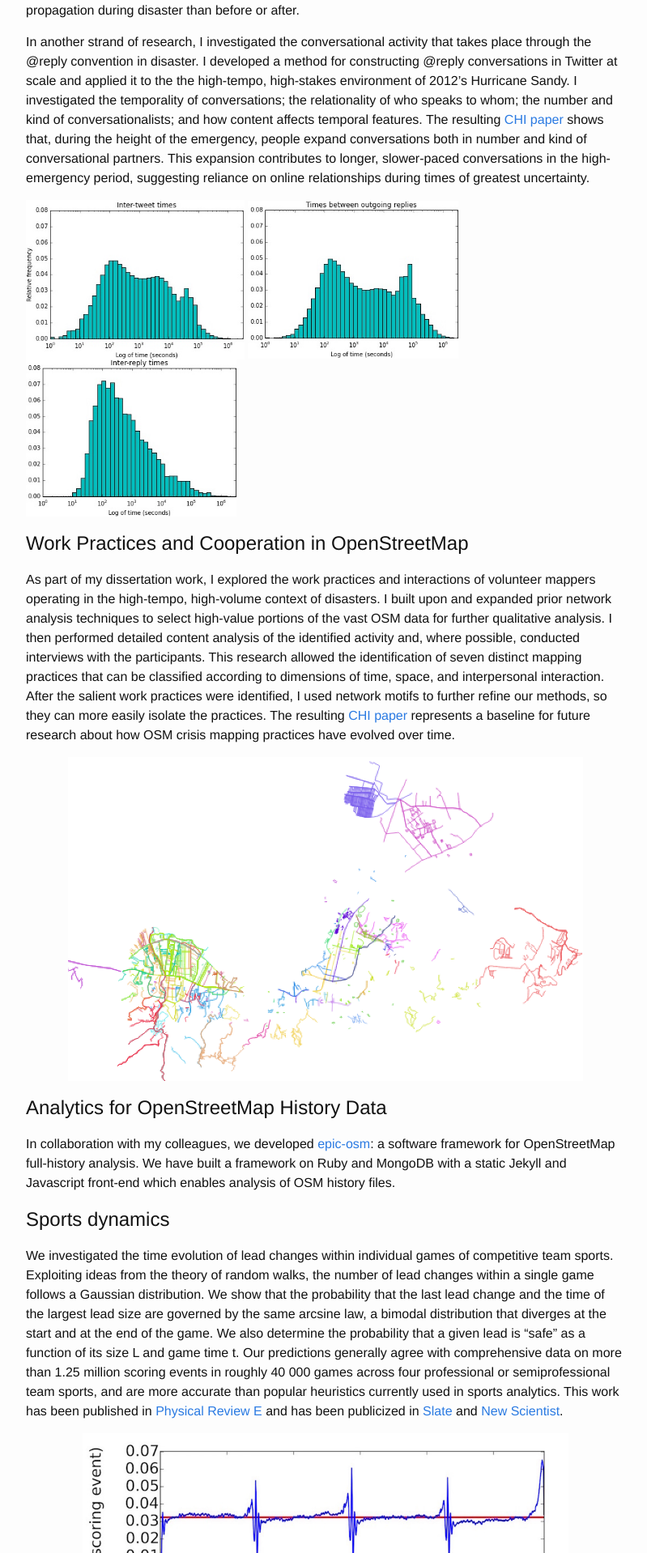
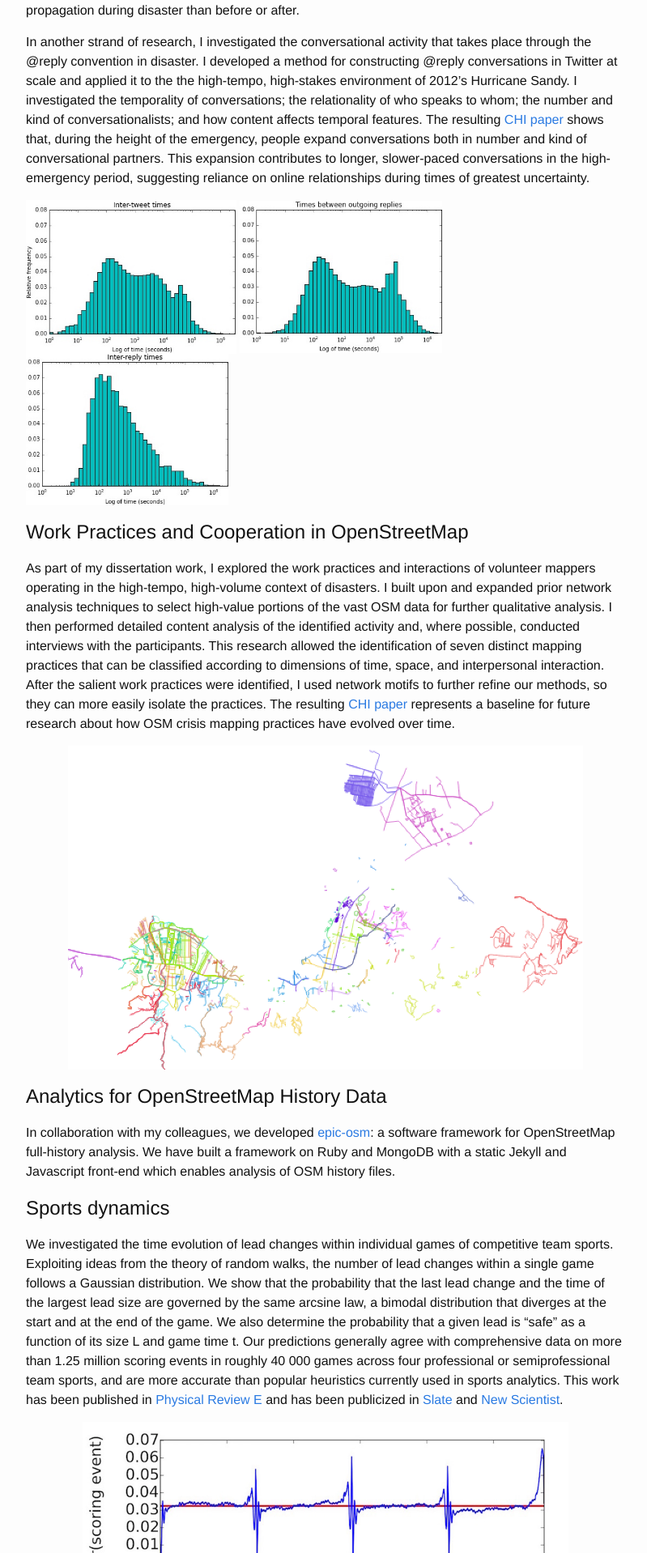
Before and after one commit to marinkala/marinkala.github.com, a Jekyll site: the page built from projects.md, in a window 1280 px wide. Shown: the part 1303-3221 px from the top of the page at 81% size, without its empty margins (238-1037 px from the left). Built offline with Jekyll 4.4.1, drawn with Linux system fonts in a browser that asks for light colours.

Commit message:
tweaking image size

```diff
--- a/projects.md
+++ b/projects.md
@@ -30,10 +30,10 @@
 
 In another strand of research, I investigated the conversational activity that takes place through the @reply convention in disaster. I developed a method for constructing @reply conversations in Twitter at scale and applied it to the the high-tempo, high-stakes environment of 2012's Hurricane Sandy. I investigated the temporality of conversations; the relationality of who speaks to whom; the number and kind of conversationalists; and how content affects temporal features. The resulting [CHI paper](https://dl.acm.org/citation.cfm?id=3173658) shows that, during the height of the emergency, people expand conversations both in number and kind of conversational partners. This expansion contributes to longer, slower-paced conversations in the high-emergency period, suggesting reliance on online relationships during times of greatest uncertainty.
 
-<p float="left">
-  <img src="/assets/intertweetTime.jpg" width="270" />
-  <img src="/assets/outReplyTime.jpg" width="260" />
-  <img src="/assets/InterreplyTime.jpg" width="260" />
+<p float="center">
+  <img src="/assets/intertweetTime.jpg" width="260" />
+  <img src="/assets/outReplyTime.jpg" width="250" />
+  <img src="/assets/InterreplyTime.jpg" width="250" />
 </p>
 
 ## Work Practices and Cooperation in OpenStreetMap
```
